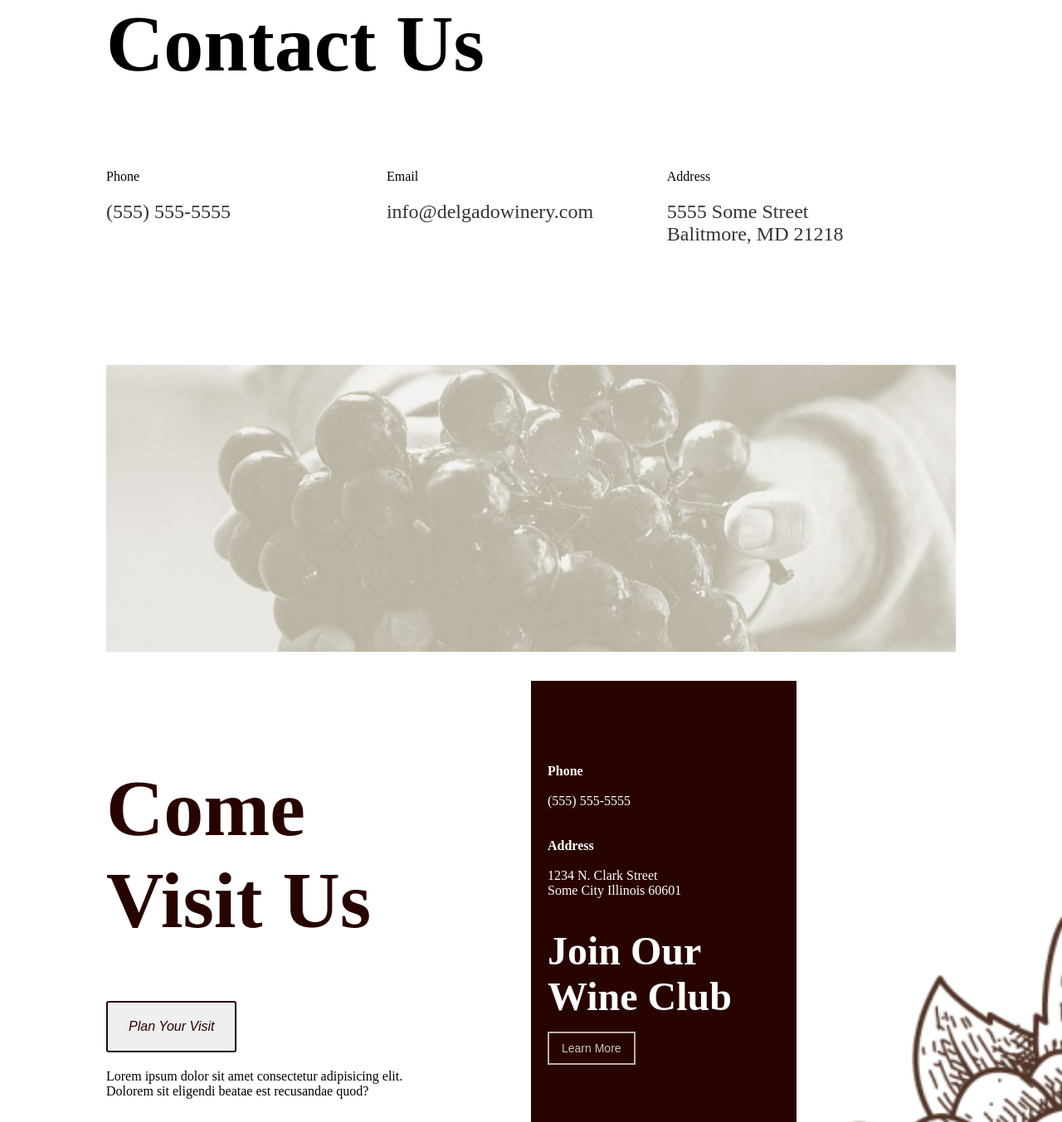
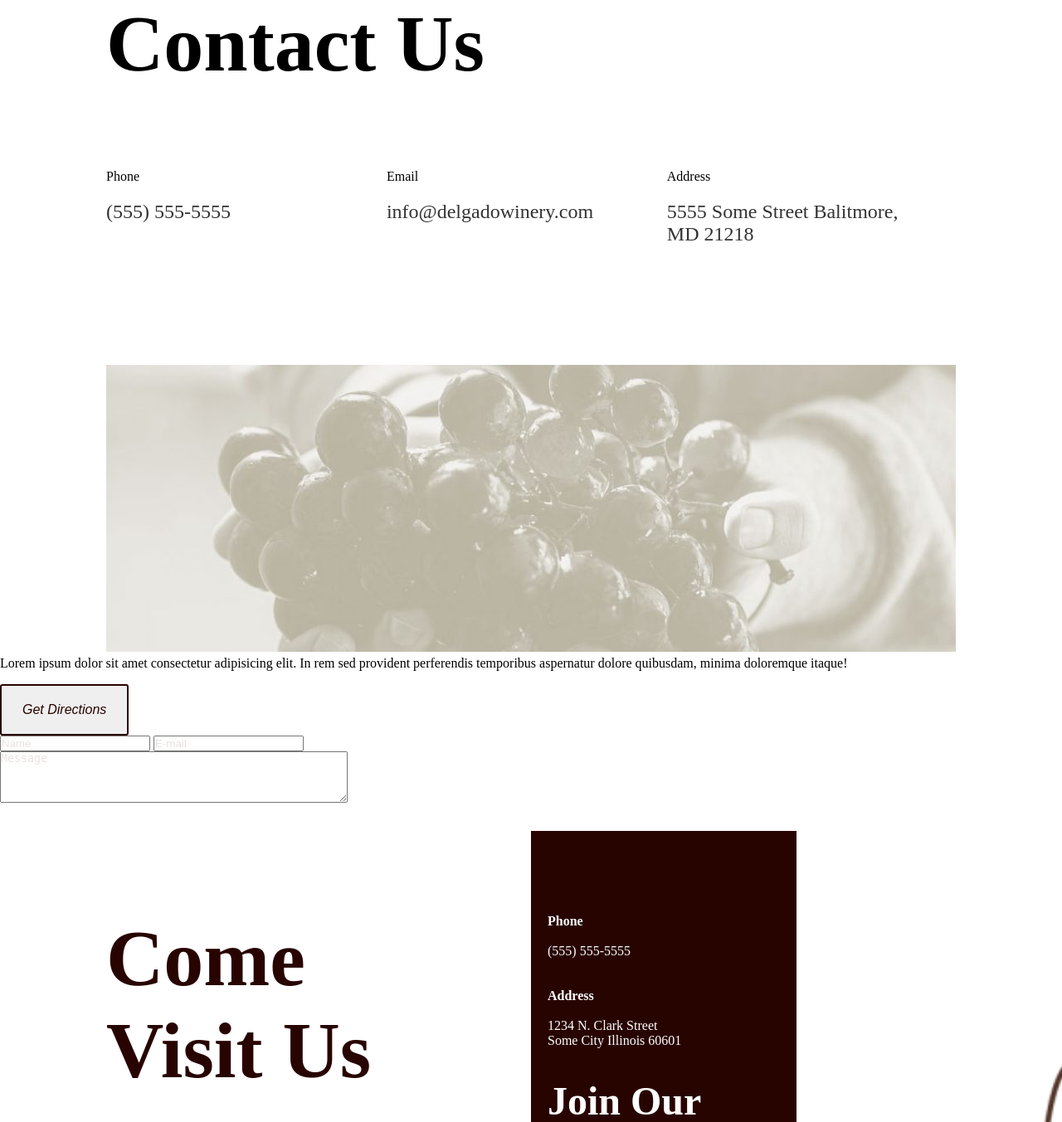
Before and after one commit to VergilKellley/delgadoWines, a PHP site: page /contact.php in a window 1280 px wide. Shown: the part 163-1516 px from the top of the page at 83% size. Run offline with PHP 8.4, Linux system fonts and the light colour scheme.

Commit message:
added third section and classes

```diff
--- a/contact.php
+++ b/contact.php
@@ -16,8 +16,8 @@
         </div>
         <div class="contact">
           <p >Address</p>
-          <p class="contact-text"><a href="https://www.google.com/maps/place/3713+Greenmount+Ave,+Baltimore,+MD+21218/@39.3343194,-76.6114889,17z/data=!3m1!4b1!4m5!3m4!1s0x89c8051b7450baf7:0x6d4439245f657973!8m2!3d39.3343194!4d-76.6093002" target="_blank" rel="noopener noreferrer" style="color: #333;">5555 Some Street<br />
-          Balitmore, MD 21218</a></p>
+          <p class="contact-text"><a href="https://www.google.com/maps/place/3713+Greenmount+Ave,+Baltimore,+MD+21218/@39.3343194,-76.6114889,17z/data=!3m1!4b1!4m5!3m4!1s0x89c8051b7450baf7:0x6d4439245f657973!8m2!3d39.3343194!4d-76.6093002" target="_blank" rel="noopener noreferrer" style="color: #333;">5555 Some Street
+          Balitmore, <br />MD 21218</a></p>
        </div>
     </div>
 </section>
@@ -26,7 +26,8 @@
     <img src="images/winery22.jpg" alt="wine grapes" />
   </div>
 </section>
-<!--<section class="third-contact-page-container">
+<section class="third-contact-page-container">
+  <div class="contact-page-box-form-container">
     <div class="contact-page-box">
       <p>Lorem ipsum dolor sit amet consectetur adipisicing elit. In rem sed provident perferendis temporibus aspernatur dolore quibusdam, minima doloremque itaque!</p>
       <button class="buttons">Get Directions</button>
@@ -35,10 +36,12 @@
       <form class="contact-page-form" action="includes/signup.inc.php" method="post">
         <input type="text" name="uid" placeholder="Name" required>
         <input type="text" name="mail" placeholder="E-mail" required>
+        <br />
         <textarea id="w3review" name="w3review" rows="4" cols="50" placeholder="Message"></textarea>
       </form>
     </div>
-</section>-->
+  </div>
+</section>
 
 <?php
   require 'includes/footer.inc.php';
```
Lines whose indentation alone changed are shown as unchanged.
